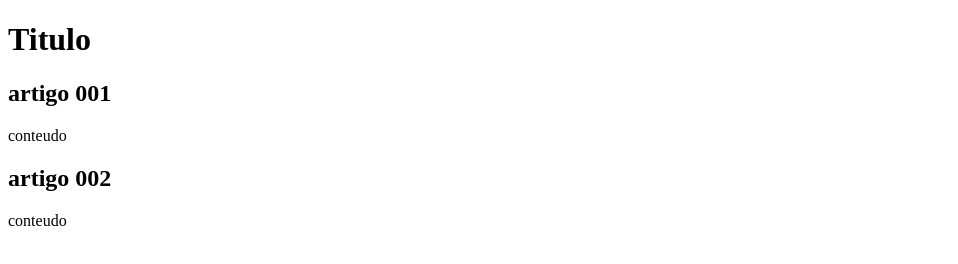
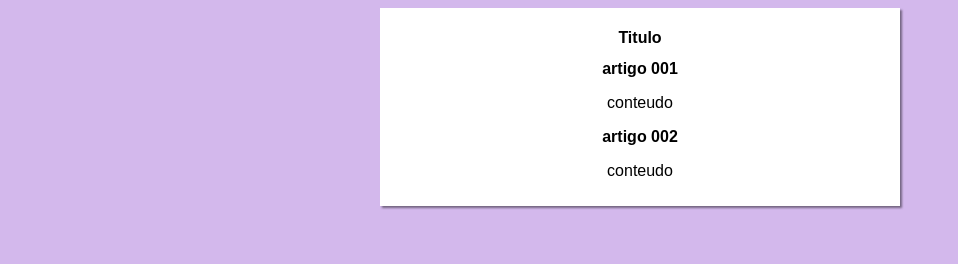
Before and after one commit to Willian-Fernandes-Fonseca/Projeto, a plain HTML site: page index.html in a window 1280 px wide. Shown: the whole page, without its empty margins (0-958 px from the left). Drawn offline with Linux system fonts and the light colour scheme.

Commit message:
modifiquei o design

```diff
--- /dev/null
+++ b/css/style.css
@@ -0,0 +1,15 @@
+*{
+    font-family: Arial, Helvetica, sans-serif;
+    font-size: 16px;
+}
+body{
+    background:rgb(211, 184, 236);
+}
+main{
+    background-color: white;
+    width:500px;
+    margin: auto;
+    box-shadow: 2px 2px 2px rgba(0,0,0, 0.45);
+    text-align: center;
+    padding: 10px;
+}
--- a/index.html
+++ b/index.html
@@ -3,6 +3,8 @@
 <head>
     <meta charset="UTF-8">
     <meta name="viewport" content="width=device-width, initial-scale=1.0">
+
+    <link href="css/style.css" rel="stylesheet" type="text/css">
     <title>Document</title>
 </head>
 <body>
```
